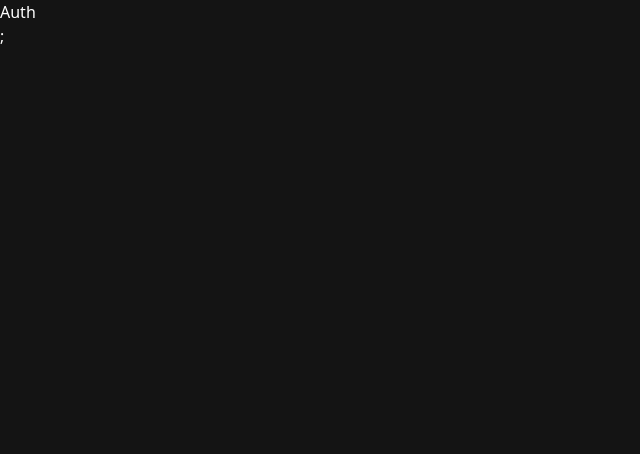
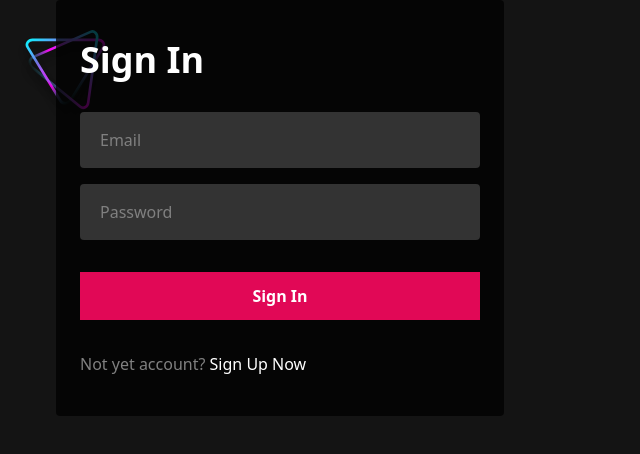
Before and after one commit to sukhrob22/suxi-app, a Next.js app: page /auth in a window 1280 px wide. Shown: the top 454 px of the page, without its empty margins (0-640 px from the left). Built offline with nearby package versions, Linux system fonts and the light colour scheme.

Commit message:
Firebase and auth

```diff
--- a/package.json
+++ b/package.json
@@ -10,6 +10,7 @@
     },
     "dependencies": {
         "@next/font": "13.1.6",
+        "firebase": "9.17.1",
         "next": "13.1.6",
         "react": "^18",
         "react-dom": "^18",
--- a/src/pages/auth.tsx
+++ b/src/pages/auth.tsx
@@ -1,21 +1,57 @@
 import Head from 'next/head';
+import Image from 'next/image';
+import { useState } from 'react';
 
 const Auth = () => {
+    const [auth, setAuth] = useState<'signup' | 'signin'>('signin')
+
+    const toggleAuth = (state: 'signup' | 'signin') => {
+        setAuth(state)
+    }
     return (
         <>
             <Head>
                 <title>Auth</title>
-                <meta
-                    name='description'
-                    content='Generated by create next app'
-                />
-                <meta
-                    name='viewport'
-                    content='width=device-width, initial-scale=1'
-                />
+                <meta name='description' content='Generated by create next app' />
+                <meta name='viewport' content='width=device-width, initial-scale=1' />
                 <link rel='icon' href='/favicon.ico' />
             </Head>
-            <div>Auth</div>;
+            <Image
+                src={'/logo.svg'}
+                alt={'logo'}
+                width={100}
+                height={100}
+                className={'absolute left-4 top-4 cursor-pointer object-contain'}
+            />
+
+            <form className='relative mt-24 space-y-8 rounded bg-black/75 py-10 px-6 md:mt-0 md:max-w-md md:mx-14'>
+                <h1 className='text-4xl font-semibold'>{auth === 'signup' ? 'Sign up' : 'Sign In'}</h1>
+                <div className='space-y-4'>
+                    <label className='inline-block w-full' >
+                        <input type="text" placeholder='Email' className='input' />
+                    </label>
+                    <label className='inline-block w-full'   >
+                        <input type="text" placeholder='Password' className='input' />
+                    </label>
+                </div>
+
+                {auth === 'signin' ? (
+                    <button type='submit' className='w-full bg-[#E10856] py-3 font-semibold'> Sign In</button>
+                ) : (
+                    <button type='submit' className='w-full bg-[#E10856] py-3 font-semibold'> Sign up</button>
+                )}
+
+                {auth === 'signin' ? (
+                    <div className='text-[gray]'>
+                        Not yet account? <button type='button' className='text-white hover:underline ' onClick={() => toggleAuth('signup')}> Sign Up Now</button>
+                    </div>
+                ) : (
+                    <div className='text-[gray]'>
+                        Already have account? <button type='button' className='text-white hover:underline ' onClick={() => toggleAuth('signin')}> Sign In</button>
+                    </div>
+                )}
+
+            </form>
         </>
     );
 };
--- a/src/styles/globals.css
+++ b/src/styles/globals.css
@@ -18,4 +18,8 @@
     .navLink {
         @apply cursor-pointer text-sm font-light text-[#fff] hover:text-[#b3b3b3];
     }
+
+    .input{
+        @apply w-full rounded bg-[#333] px-5 py-4 placeholder-[gray] outline-none focus:bg-[#454545]
+    }
 }
```
Also changed, not shown: src/firebase/index.ts (added, +19 -0 lines), 1 other file (tests, documents, lock files or other folders).
